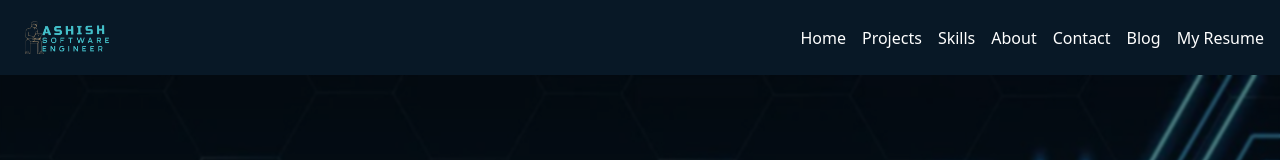
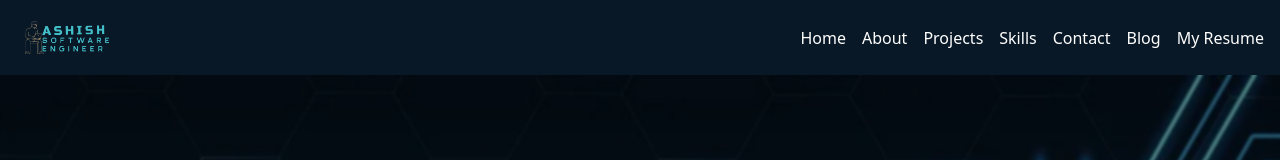
Before and after one commit to smooth-55/learn-front, a Next.js app: page / in a window 1280 px wide. Shown: the top 160 px of the page. Built offline with nearby package versions, Linux system fonts and the light colour scheme.

Commit message:
fix: nav item placement

```diff
--- a/src/components/molecules/Header/index.tsx
+++ b/src/components/molecules/Header/index.tsx
@@ -20,14 +20,14 @@ const Header: React.FC = () => {
       <Link href="#home" className="nav_item" onClick={onClose}>
         Home
       </Link>
+      <Link href="#about" className="nav_item" onClick={onClose}>
+        About
+      </Link>
       <Link href="#projects" className="nav_item" onClick={onClose}>
         Projects
       </Link>
       <Link href="#skills" className="nav_item" onClick={onClose}>
         Skills
-      </Link>
-      <Link href="#about" className="nav_item" onClick={onClose}>
-        About
       </Link>
       <Link href="#contact" className="nav_item" onClick={onClose}>
         Contact
```
